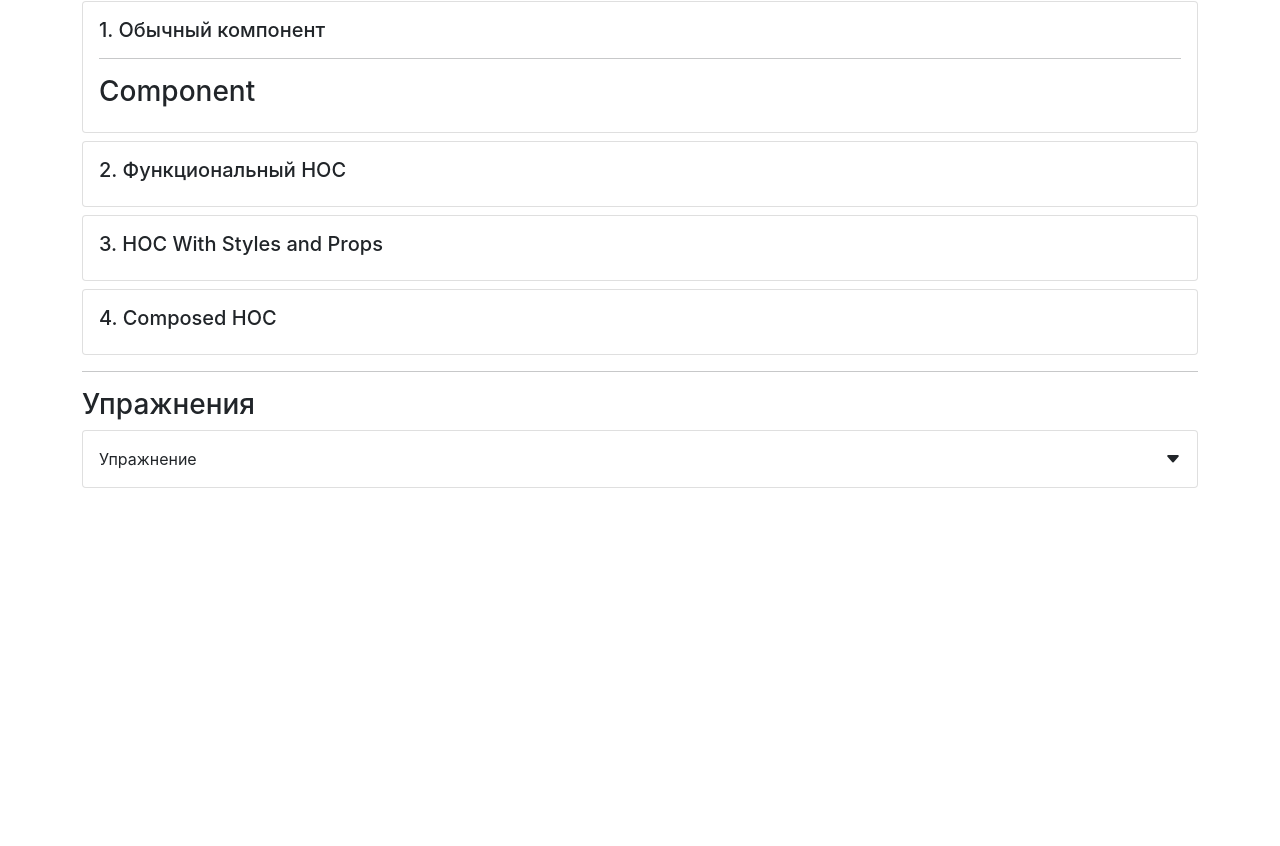
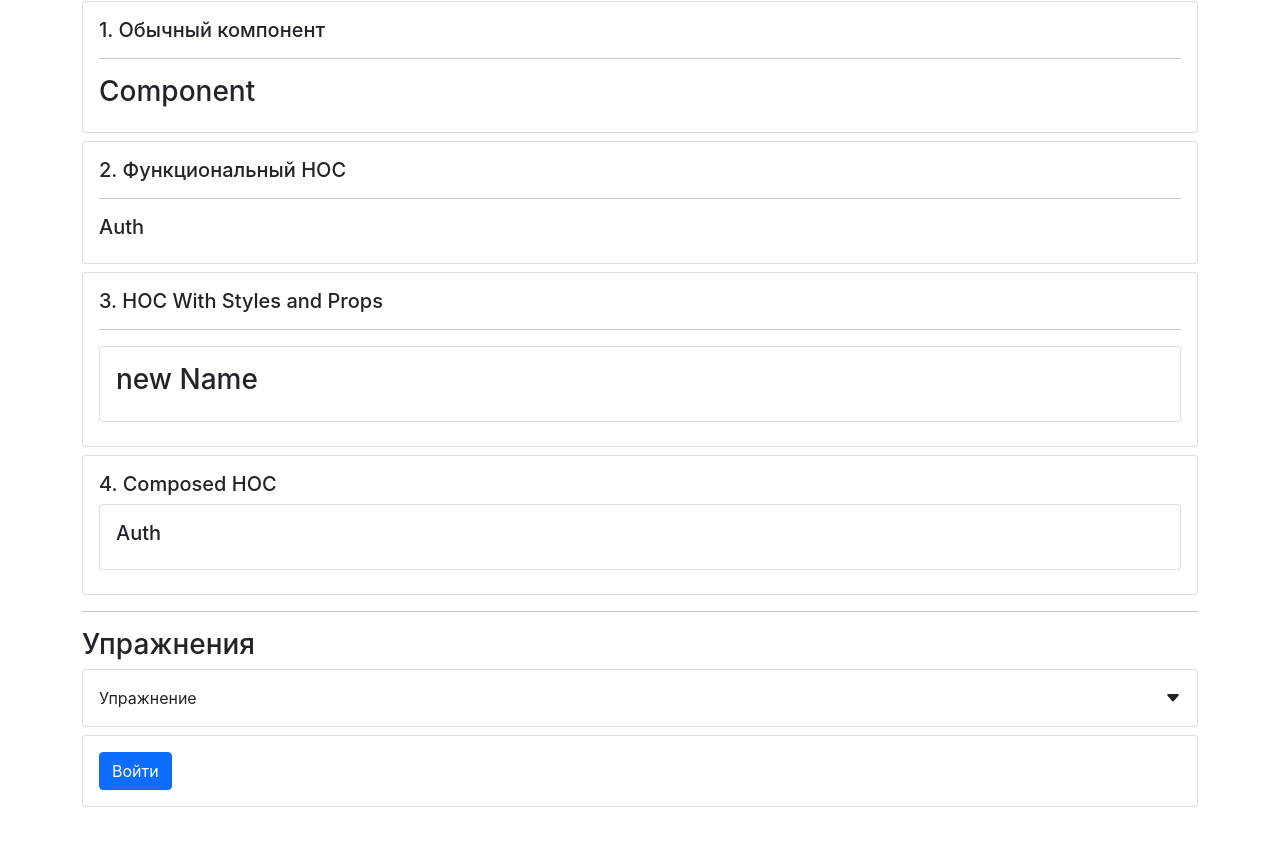
Before and after one commit to Almaz2607/start-hooks, a React (Create React App) app: page /hoc in a window 1280 px wide. Shown: the part 334-1180 px from the top of the page. Before the commit the page ends 890 px from the top, so only its background shows below. Built offline with nearby package versions, Linux system fonts and the light colour scheme.

Commit message:
lesson-11 / theme 'hooks'- hoc

```diff
--- a/src/app/components/examples/hoc/hocExample.jsx
+++ b/src/app/components/examples/hoc/hocExample.jsx
@@ -4,7 +4,14 @@ import Component from "./someComponent";
 import CardWrapper from "../../common/Card";
 import SmallTitle from "../../common/typografy/smallTitle";
 import Divider from "../../common/divider";
+import withLogin from "./withLogin";
+import withPropsStyles from "./withPropsStyles";
+
 const HOCExample = () => {
+    const ComponentWithAuth = withLogin(Component);
+    const ComponentWithPropsStyles = withPropsStyles(Component);
+    const NewComponent = withPropsStyles(ComponentWithAuth);
+
     return (
         <>
             <CardWrapper>
@@ -14,12 +21,17 @@ const HOCExample = () => {
             </CardWrapper>
             <CardWrapper>
                 <SmallTitle>2. Функциональный HOC</SmallTitle>
+                <Divider />
+                <ComponentWithAuth />
             </CardWrapper>
             <CardWrapper>
                 <SmallTitle>3. HOC With Styles and Props</SmallTitle>
+                <Divider />
+                <ComponentWithPropsStyles />
             </CardWrapper>
             <CardWrapper>
                 <SmallTitle>4. Composed HOC</SmallTitle>
+                <NewComponent />
             </CardWrapper>
         </>
     );
--- /dev/null
+++ b/src/app/components/examples/hoc/withLogin.jsx
@@ -0,0 +1,14 @@
+import React from "react";
+import SmallTitle from "../../common/typografy/smallTitle";
+
+const withLogin = (Component) => (props) => {
+    const isLogin = localStorage.getItem("auth");
+
+    return (
+        <>
+            {isLogin ? <Component {...props} /> : <SmallTitle>Auth</SmallTitle>}
+        </>
+    );
+};
+
+export default withLogin;
--- /dev/null
+++ b/src/app/components/examples/hoc/withPropsStyles.jsx
@@ -0,0 +1,12 @@
+import React from "react";
+import CardWrapper from "../../common/Card";
+
+const withPropsStyles = (Component) => (props) => {
+    return (
+        <CardWrapper>
+            <Component {...props} name="new Name" />
+        </CardWrapper>
+    );
+};
+
+export default withPropsStyles;
--- a/src/app/components/exercises/hocExercise.jsx
+++ b/src/app/components/exercises/hocExercise.jsx
@@ -1,8 +1,13 @@
 import React from "react";
 import CollapseWrapper from "../common/collapse";
+import withFunctions from "./withFunctions";
+import SimpleComponent from "./simpleComponent";
 
 const HocExercise = () => {
+    const ComponentWithHoc = withFunctions(SimpleComponent);
+
     return (
+        <>
             <CollapseWrapper title="Упражнение">
                 <p className="mt-3">
                     Вам необходимо реализовать компонент{" "}
@@ -15,9 +20,9 @@ const HocExercise = () => {
                         <code>isAuth</code>
                     </li>
                     <li>
-                    Отображает кнопку &quot;Войти&quot;, если пользователь НЕ
-                    авторизован (зависит от параметра <code>isAuth</code> в{" "}
-                    <code>props</code>)
+                        Отображает кнопку &quot;Войти&quot;, если пользователь
+                        НЕ авторизован (зависит от параметра <code>isAuth</code>{" "}
+                        в <code>props</code>)
                     </li>
                     <li>
                         Отображает кнопку с содержанием &quot;Выйти из
@@ -32,8 +37,8 @@ const HocExercise = () => {
                 </ul>
                 <p className="mt-3">
                     Вам необходимо создать HOC с названием{" "}
-                <code>withFunctions</code>, который будет принимать компонент{" "}
-                <code>SimpleComponent</code> и делать следующее:
+                    <code>withFunctions</code>, который будет принимать
+                    компонент <code>SimpleComponent</code> и делать следующее:
                 </p>
                 <ul>
                     <li>
@@ -44,18 +49,18 @@ const HocExercise = () => {
                         Передает параметр <code>isAuth</code>. Этот параметр
                         является обычной переменной <code>const</code> в функции{" "}
                         <code>withFunctions</code> и содержит в себе результат
-                    проверки наличия данных в <code>localStorage</code> по ключу{" "}
-                    <code>auth</code>. На текущий момент нам не важно, какие
-                    данные там хранить (например можно проверять наличие строки{" "}
-                    <code>&quot;token&quot;</code>)
+                        проверки наличия данных в <code>localStorage</code> по
+                        ключу <code>auth</code>. На текущий момент нам не важно,
+                        какие данные там хранить (например можно проверять
+                        наличие строки <code>&quot;token&quot;</code>)
                     </li>
                     <li>
                         Передает параметры <code>onLogin</code> и{" "}
                         <code>onLogOut</code>. Функции также находятся в{" "}
                         <code>withFunctions</code>. <br />
                         <code>onLogin</code> - добавляет <code>auth</code> в{" "}
-                    <code>localStorage</code> с любым значением (например строку{" "}
-                    <code>&quot;token&quot;</code>) <br />
+                        <code>localStorage</code> с любым значением (например
+                        строку <code>&quot;token&quot;</code>) <br />
                         <code>onLogOut</code> - удаляет <code>auth</code> из{" "}
                         <code>localStorage</code>
                     </li>
@@ -77,6 +82,8 @@ const HocExercise = () => {
                     страницы
                 </p>
             </CollapseWrapper>
+            <ComponentWithHoc />
+        </>
     );
 };
 
--- /dev/null
+++ b/src/app/components/exercises/simpleComponent.jsx
@@ -0,0 +1,28 @@
+import React from "react";
+import PropTypes from "prop-types";
+
+const SimpleComponent = (props) => {
+    const { onLogin, onLogOut, isAuth } = props;
+
+    return (
+        <>
+            {isAuth === "token" ? (
+                <button className="btn btn-primary" onClick={onLogOut}>
+                    Выйти из системы
+                </button>
+            ) : (
+                <button className="btn btn-primary" onClick={onLogin}>
+                    Войти
+                </button>
+            )}
+        </>
+    );
+};
+
+SimpleComponent.propTypes = {
+    onLogin: PropTypes.func,
+    onLogOut: PropTypes.func,
+    isAuth: PropTypes.string
+};
+
+export default SimpleComponent;
--- /dev/null
+++ b/src/app/components/exercises/withFunctions.jsx
@@ -0,0 +1,22 @@
+import React from "react";
+import CardWrapper from "../common/Card";
+
+const withFunctions = (Component) => () => {
+    const isAuth = localStorage.getItem("auth");
+
+    const onLogin = () => {
+        localStorage.setItem("auth", "token");
+    };
+
+    const onLogOut = () => {
+        localStorage.removeItem("auth");
+    };
+
+    return (
+        <CardWrapper>
+            <Component isAuth={isAuth} onLogin={onLogin} onLogOut={onLogOut} />
+        </CardWrapper>
+    );
+};
+
+export default withFunctions;
```
Also changed, not shown: .eslintrc.js. Lines whose indentation alone changed are shown as unchanged.
